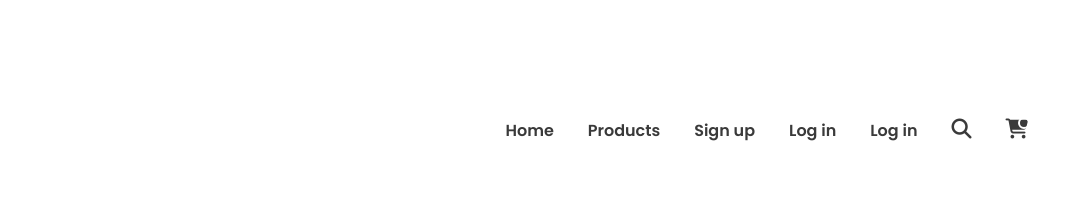
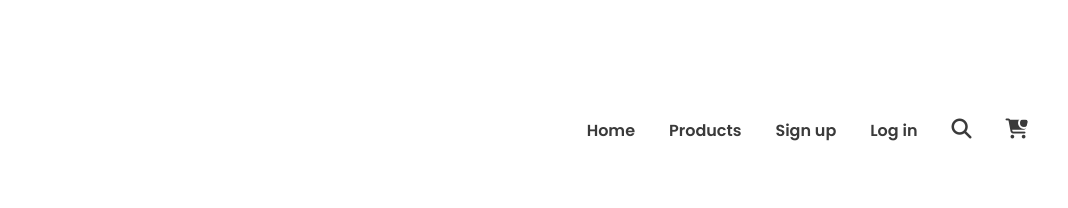
Before and after one commit to bayazid18/influencer-gear-landing, a plain HTML site: page index.html in a window 1280 px wide. Shown: the top 208 px of the page, 212-1280 px from the left. Drawn offline with Linux system fonts and the light colour scheme.

Commit message:
navigation menu duplicate issue fixed

```diff
--- a/index.html
+++ b/index.html
@@ -35,7 +35,6 @@
                         <li><a href="#">Home</a></li>
                         <li><a href="#">Products</a></li>
                         <li><a href="#">Sign up</a></li>
-                        <li><a href="#">Log in</a></li>
                         <li><a href="#">Log in</a></li>
                         <li><a href="#"><i class="fas fa-search"></i></a></li>
                         <li><a href="#"><i class="fas fa-shopping-cart"></i></a>
```
